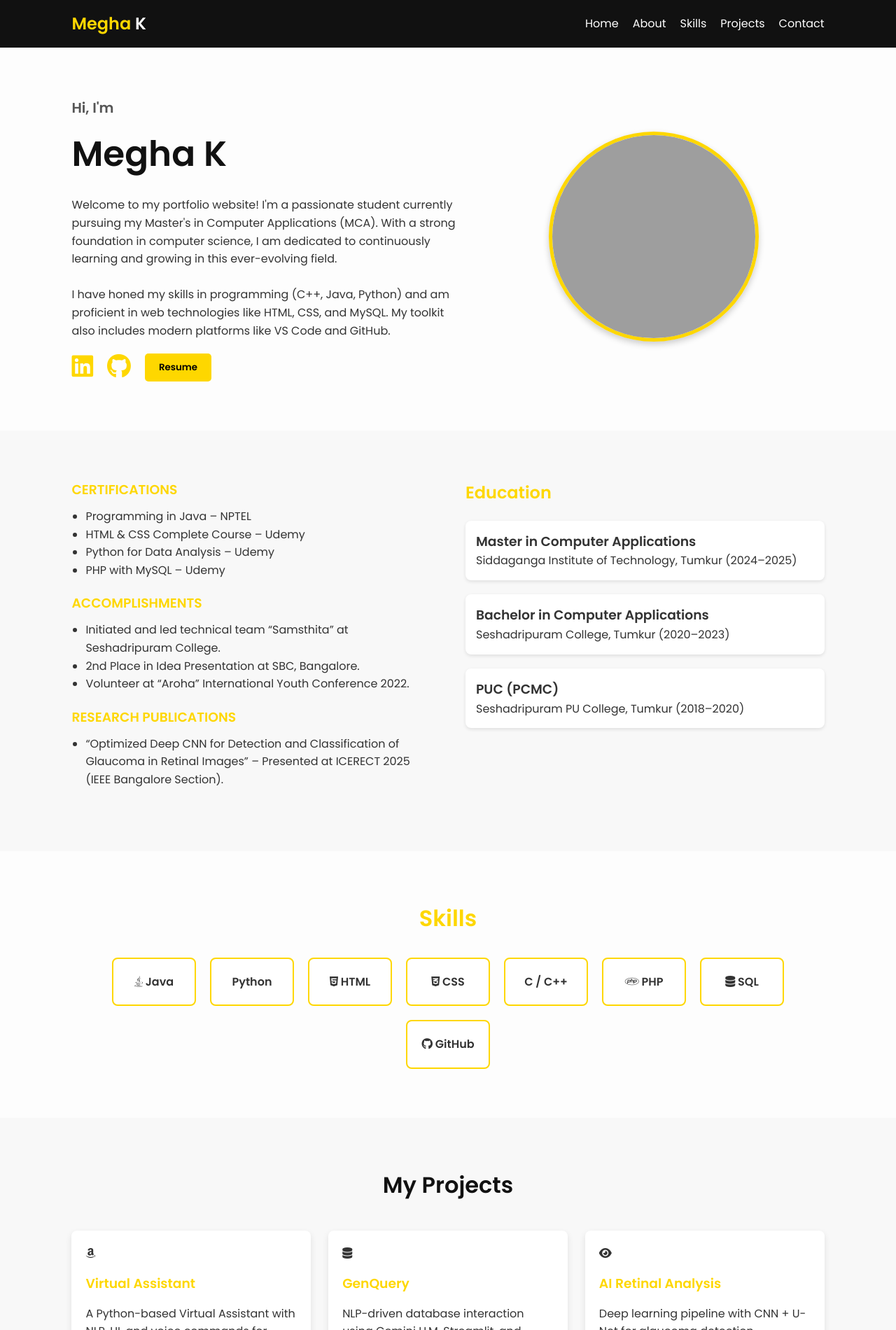
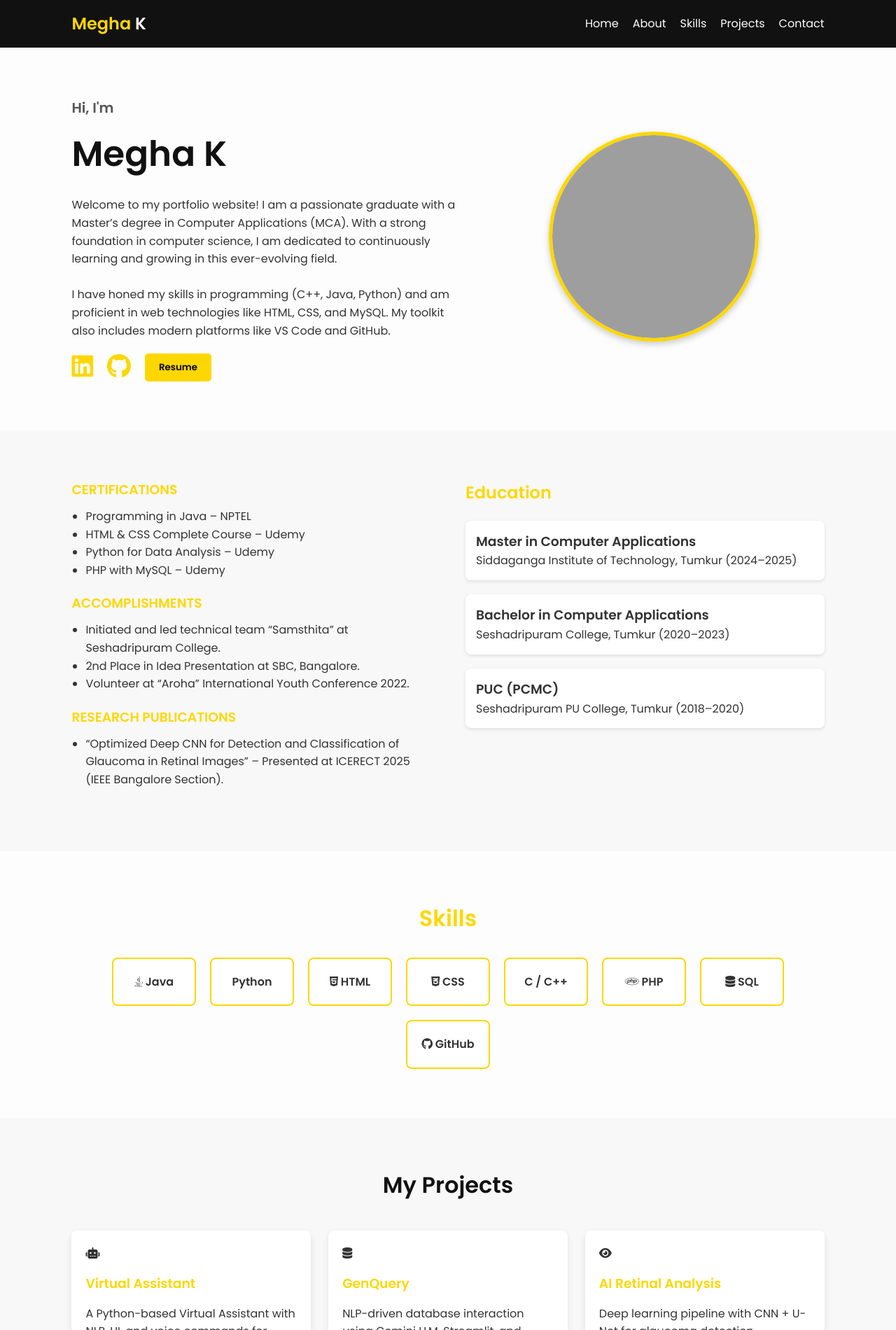
Before and after one commit to meghshitha/meghshitha.github.io, a plain HTML site: page index.html in a window 1280 px wide. Shown: the top 1900 px of the page at 70% size. Drawn offline with Linux system fonts and the light colour scheme; grey boxes are pictures that could not be loaded.

Commit message:
Update index.html

```diff
--- a/index.html
+++ b/index.html
@@ -355,7 +355,7 @@
         <h4>Hi, I'm</h4>
         <h1>Megha K</h1>
         <p>
-          Welcome to my portfolio website! I'm a passionate student currently pursuing my Master's in Computer Applications (MCA). With a strong foundation in computer science, I am dedicated to continuously learning and growing in this ever-evolving field.<br><br>
+          Welcome to my portfolio website! I am a passionate graduate with a Master’s degree in Computer Applications (MCA). With a strong foundation in computer science, I am dedicated to continuously learning and growing in this ever-evolving field.<br><br>
           I have honed my skills in programming (C++, Java, Python) and am proficient in web technologies like HTML, CSS, and MySQL. My toolkit also includes modern platforms like VS Code and GitHub.
         </p>
         <div class="btn-group">
@@ -435,7 +435,7 @@
     <h1>My Projects</h1>
     <div class="procont">
       <div class="probox">
-        <i class="fa-brands fa-amazon"></i>
+        <i class="fa-solid fa-robot"></i>
         <h3>Virtual Assistant</h3>
         <p>A Python-based Virtual Assistant with NLP, UI, and voice commands for enhanced task automation.</p>
         <div class="link">
```
